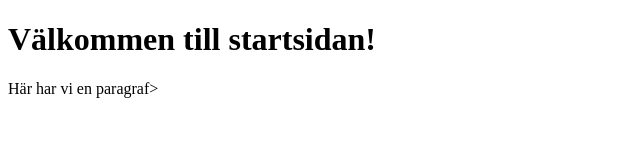
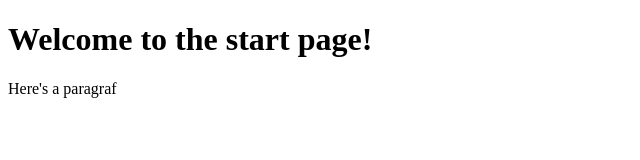
Before and after one commit to learning-fixing/test-1-20250422, a plain HTML site: page index.html in a window 1280 px wide. Shown: the whole page, without its empty margins (0-640 px from the left). Drawn offline with Linux system fonts and the light colour scheme.

Commit message:
Update index.html

```diff
--- a/index.html
+++ b/index.html
@@ -7,8 +7,8 @@
 
 <body>
 
-    <h1>Välkommen till startsidan!</h1>
-    <p>Här har vi en paragraf></p>
+    <h1>Welcome to the start page!</h1>
+    <p>Here's a paragraf</p>
 
 </body>
 
```
